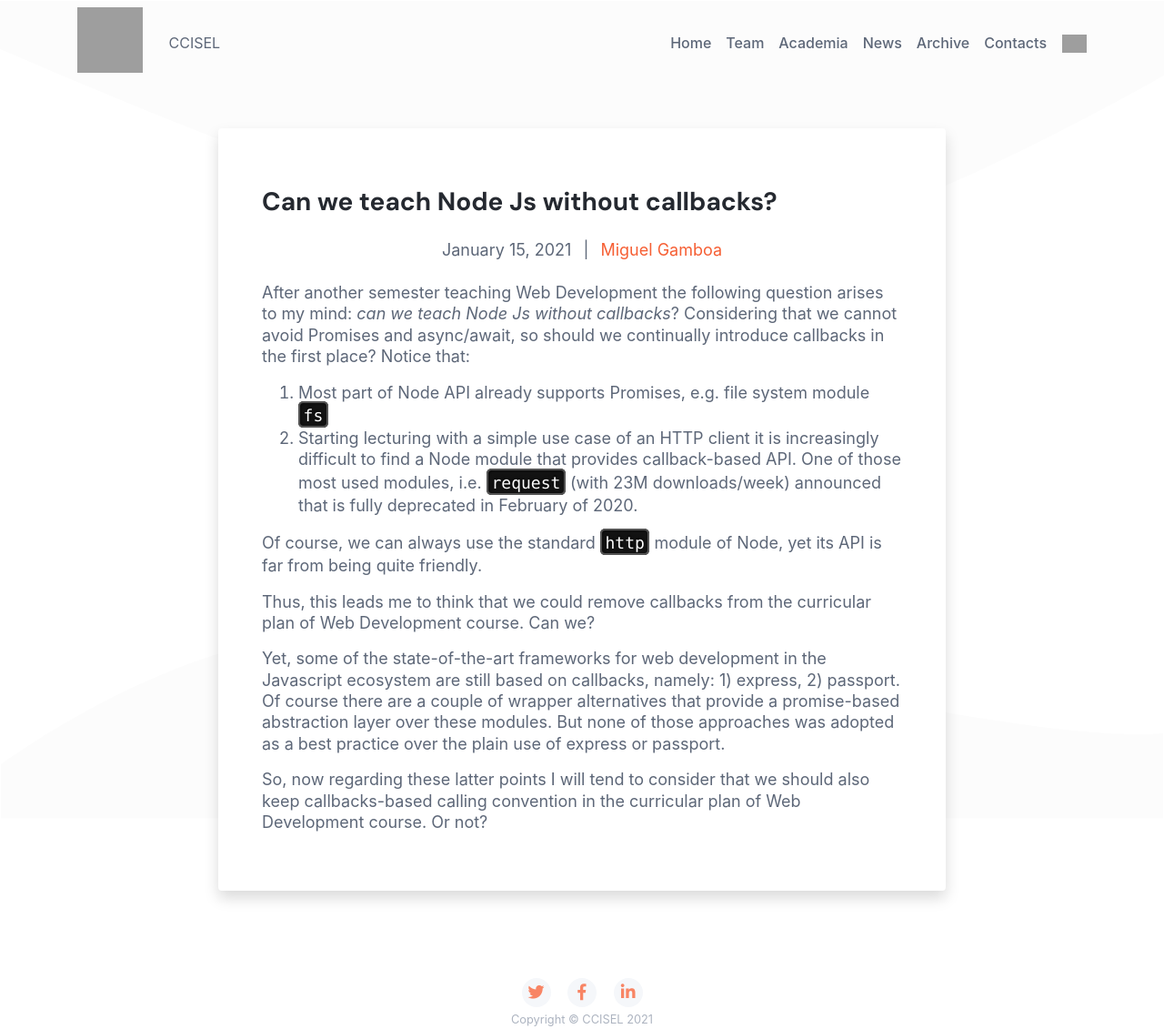
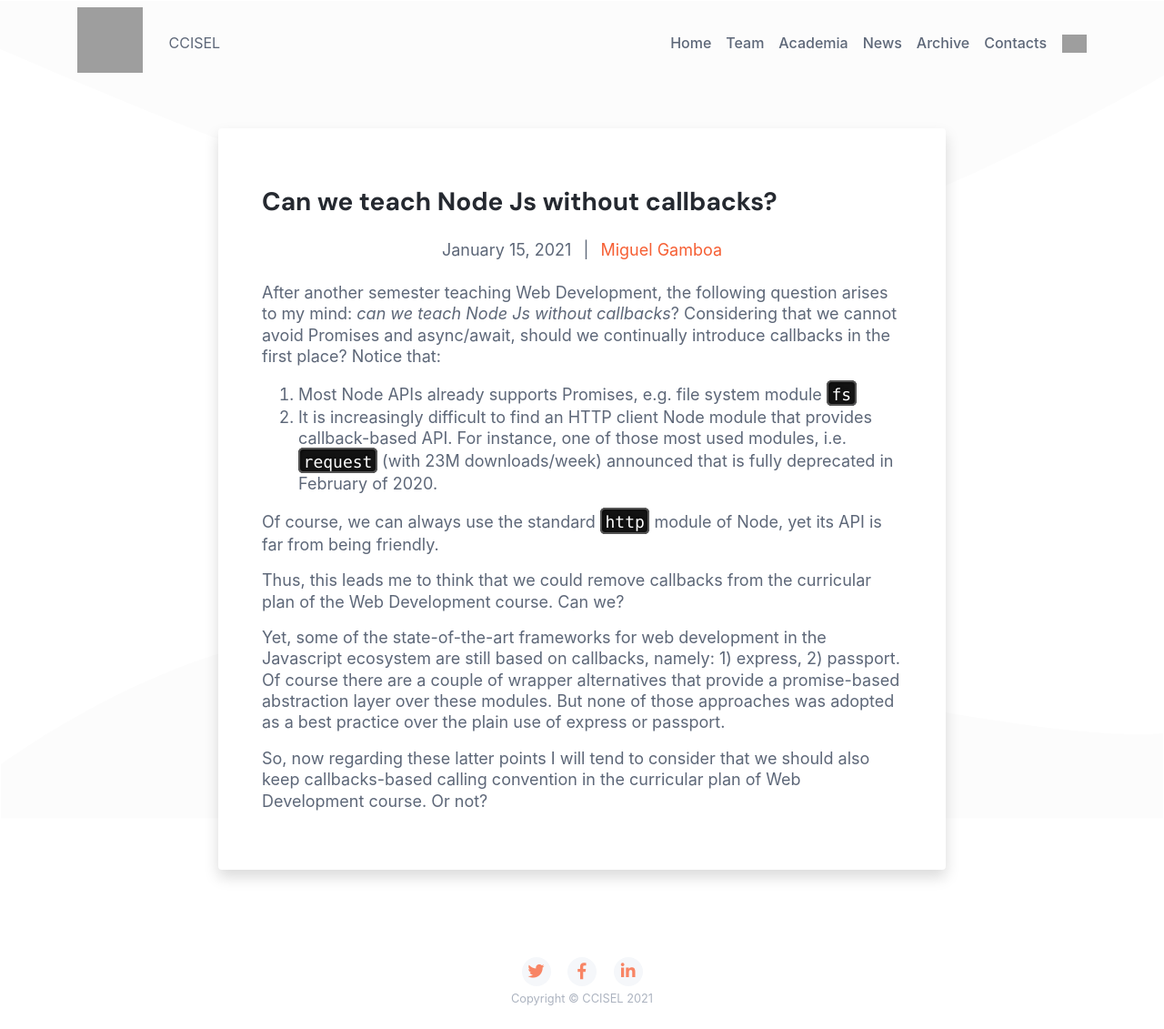
Before and after one commit to jpatri/ccisel.github.io, a Jekyll site: the page built from _posts/2021-01-15-miguel-callbacks-yes-or-not.md, in a window 1280 px wide. Shown: the whole page at 91% size. Built offline with Jekyll 4.4.1, drawn with Linux system fonts in a browser that asks for light colours; after the commit the page ends 1108 px from its top, so only the background shows below that.

Commit message:
Resolve suggestions from Felix.

```diff
--- a/_posts/2021-01-15-miguel-callbacks-yes-or-not.md
+++ b/_posts/2021-01-15-miguel-callbacks-yes-or-not.md
@@ -16,21 +16,21 @@ author:
   role: Software Developer
 ---
 
-After another semester teaching Web Development the following question arises to
+After another semester teaching Web Development, the following question arises to
 my mind: _can we teach Node Js without callbacks_?
-Considering that we cannot avoid Promises and async/await, so should we
+Considering that we cannot avoid Promises and async/await, should we
 continually introduce callbacks in the first place? Notice that:
-1. Most part of Node API already supports Promises, e.g. file system module `fs`
-2. Starting lecturing with a simple use case of an HTTP client it is
-   increasingly difficult to find a Node module that provides callback-based
-   API. One of those most used modules, i.e. `request` (with 23M downloads/week)
-   announced that is fully deprecated in February of 2020.
+1. Most Node APIs already supports Promises, e.g. file system module `fs`
+2. It is increasingly difficult to find an HTTP client Node module that provides
+   callback-based API. For instance, one of those most used modules, i.e.
+   `request` (with 23M downloads/week) announced that is fully deprecated in
+   February of 2020.
 
 Of course, we can always use the standard `http` module of Node, yet its API is
-far from being quite friendly.
+far from being friendly.
 
 Thus, this leads me to think that we could remove callbacks from the curricular
-plan of Web Development course. Can we?
+plan of the Web Development course. Can we?
 
 Yet, some of the state-of-the-art frameworks for web development in the
 Javascript ecosystem are still based on callbacks, namely: 1) express, 2)
```
